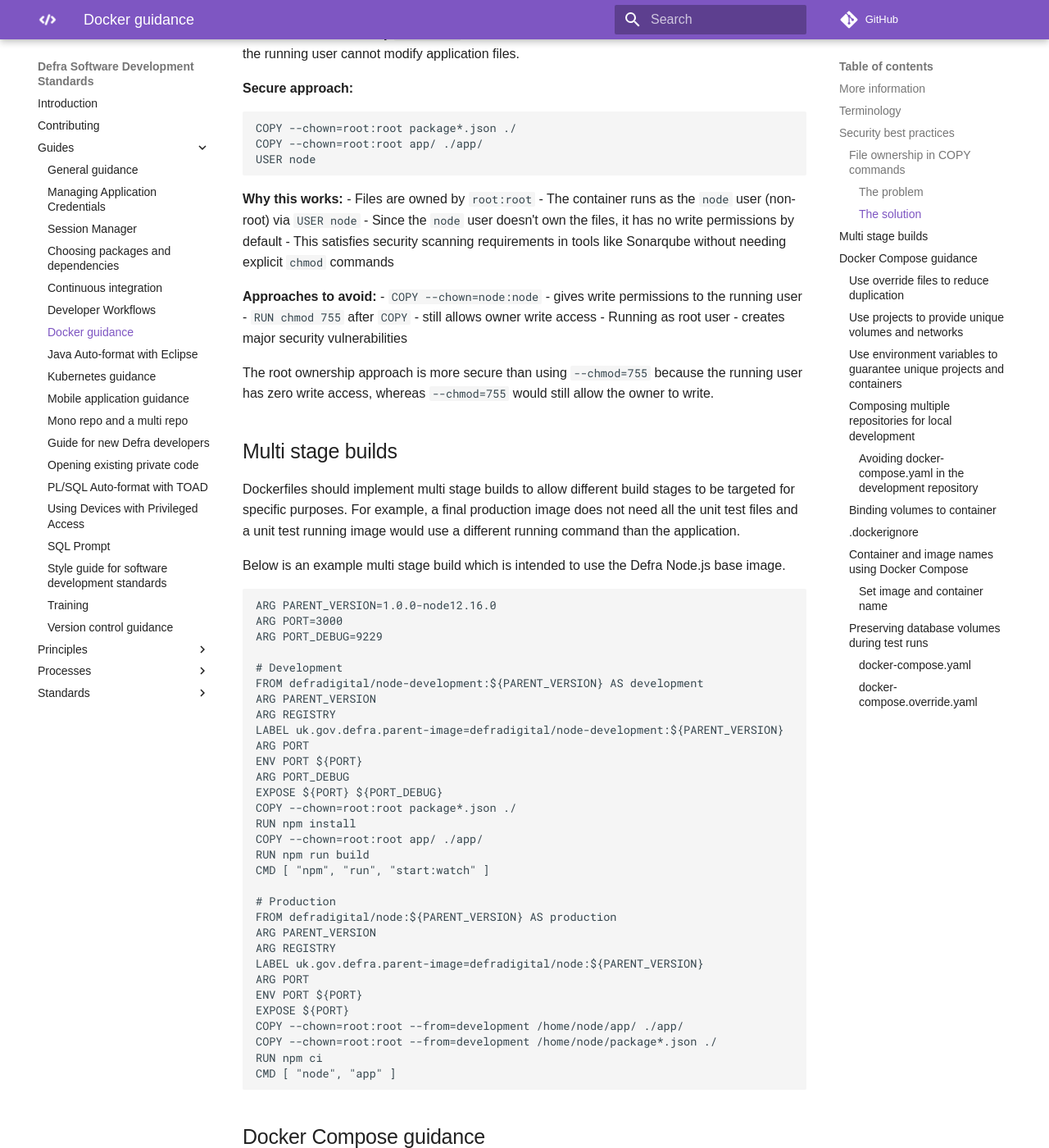
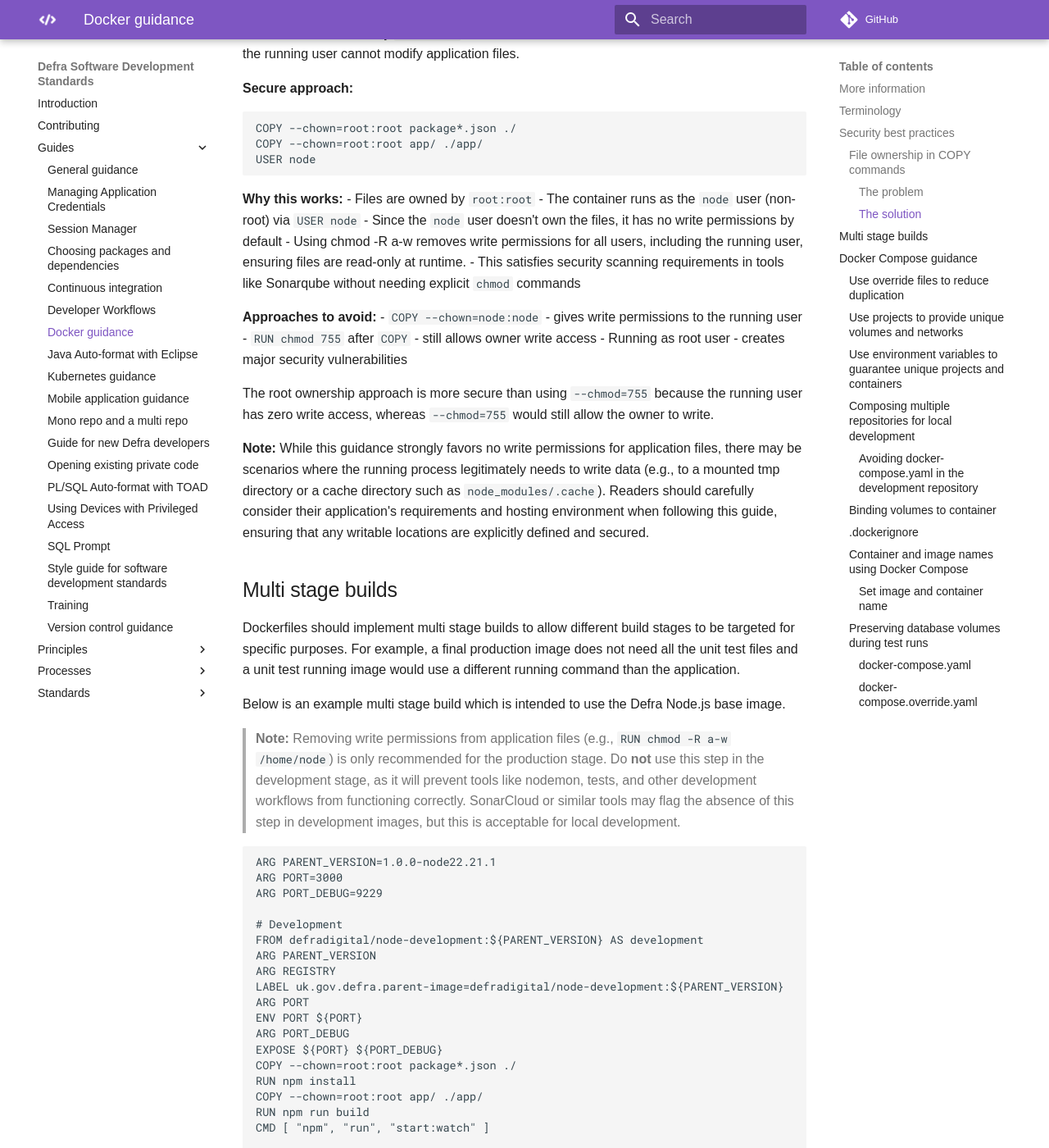
Before and after one commit to DEFRA/software-development-standards, an MkDocs documentation site: the page built from docs/guides/docker_guidance.md, in a window 1280 px wide and 1400 px high, scrolled down 919 px. Shown: the whole window at 82% size. Built offline with MkDocs 1.6.1 and Material for MkDocs 9.7.7, drawn with Linux system fonts in a browser that asks for light colours; some web fonts are replaced; comment, search, counter and statistics services are not loaded; some of the changed text lies outside the part shown.

Commit message:
Enhance Docker guidance with additional notes on file permissions and security practices

````diff
--- a/docs/guides/docker_guidance.md
+++ b/docs/guides/docker_guidance.md
@@ -34,6 +34,7 @@ USER node
 - Files are owned by `root:root`
 - The container runs as the `node` user (non-root) via `USER node`
 - Since the `node` user doesn't own the files, it has no write permissions by default
+- Using chmod -R a-w removes write permissions for all users, including the running user, ensuring files are read-only at runtime.
 - This satisfies security scanning requirements in tools like Sonarqube without needing explicit `chmod` commands
 
 **Approaches to avoid:**
@@ -43,13 +44,17 @@ USER node
 
 The root ownership approach is more secure than using `--chmod=755` because the running user has zero write access, whereas `--chmod=755` would still allow the owner to write.
 
+**Note:** While this guidance strongly favors no write permissions for application files, there may be scenarios where the running process legitimately needs to write data (e.g., to a mounted tmp directory or a cache directory such as `node_modules/.cache`). Readers should carefully consider their application's requirements and hosting environment when following this guide, ensuring that any writable locations are explicitly defined and secured.
+
 ## Multi stage builds
 Dockerfiles should implement multi stage builds to allow different build stages to be targeted for specific purposes.  For example, a final production image does not need all the unit test files and a unit test running image would use a different running command than the application.
 
 Below is an example multi stage build which is intended to use the Defra Node.js base image.
 
+> **Note:** Removing write permissions from application files (e.g., `RUN chmod -R a-w /home/node`) is only recommended for the production stage. Do **not** use this step in the development stage, as it will prevent tools like nodemon, tests, and other development workflows from functioning correctly. SonarCloud or similar tools may flag the absence of this step in development images, but this is acceptable for local development.
+
 ```
-ARG PARENT_VERSION=1.0.0-node12.16.0
+ARG PARENT_VERSION=1.0.0-node22.21.1
 ARG PORT=3000
 ARG PORT_DEBUG=9229
 
@@ -79,6 +84,9 @@ EXPOSE ${PORT}
 COPY --chown=root:root --from=development /home/node/app/ ./app/
 COPY --chown=root:root --from=development /home/node/package*.json ./
 RUN npm ci
+# Remove write permissions from all files for extra security in production only
+RUN chmod -R a-w /home/node
+USER node
 CMD [ "node", "app" ]
 ```
 
````
